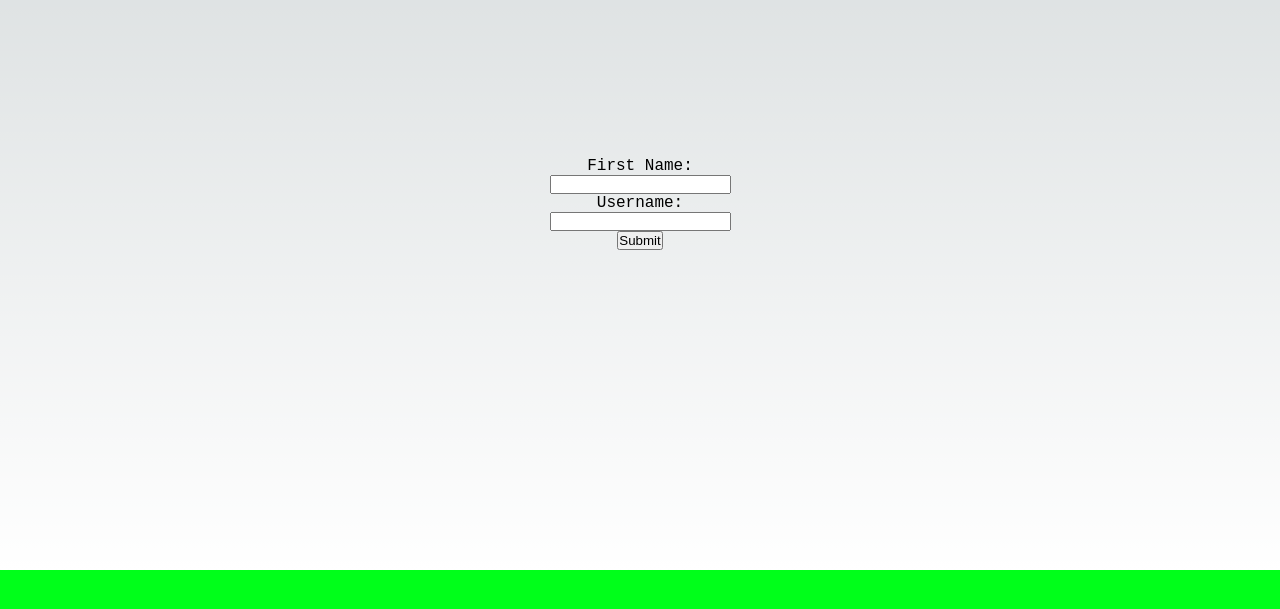
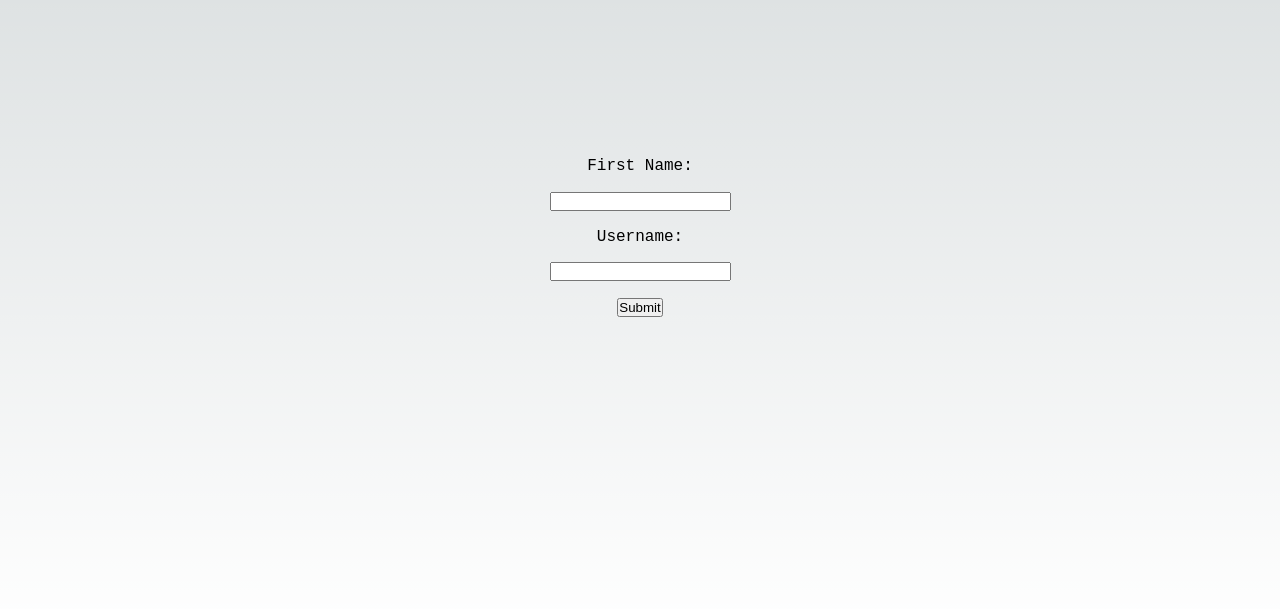
Before and after one commit to JacobSkilling-dot/next-router-login, a Next.js app: page / in a window 1280 px wide. Shown: the part 163-772 px from the top of the page. Built offline with nearby package versions, Linux system fonts and the light colour scheme.

Commit message:
commitpage

```diff
--- a/styles/Home.module.css
+++ b/styles/Home.module.css
@@ -4,7 +4,7 @@
     justify-content: space-between;
     align-items: center;
     padding: 20rem;
-    min-height: 20vh;
+    min-height: 100vh;
 }
 
 .description {
```
